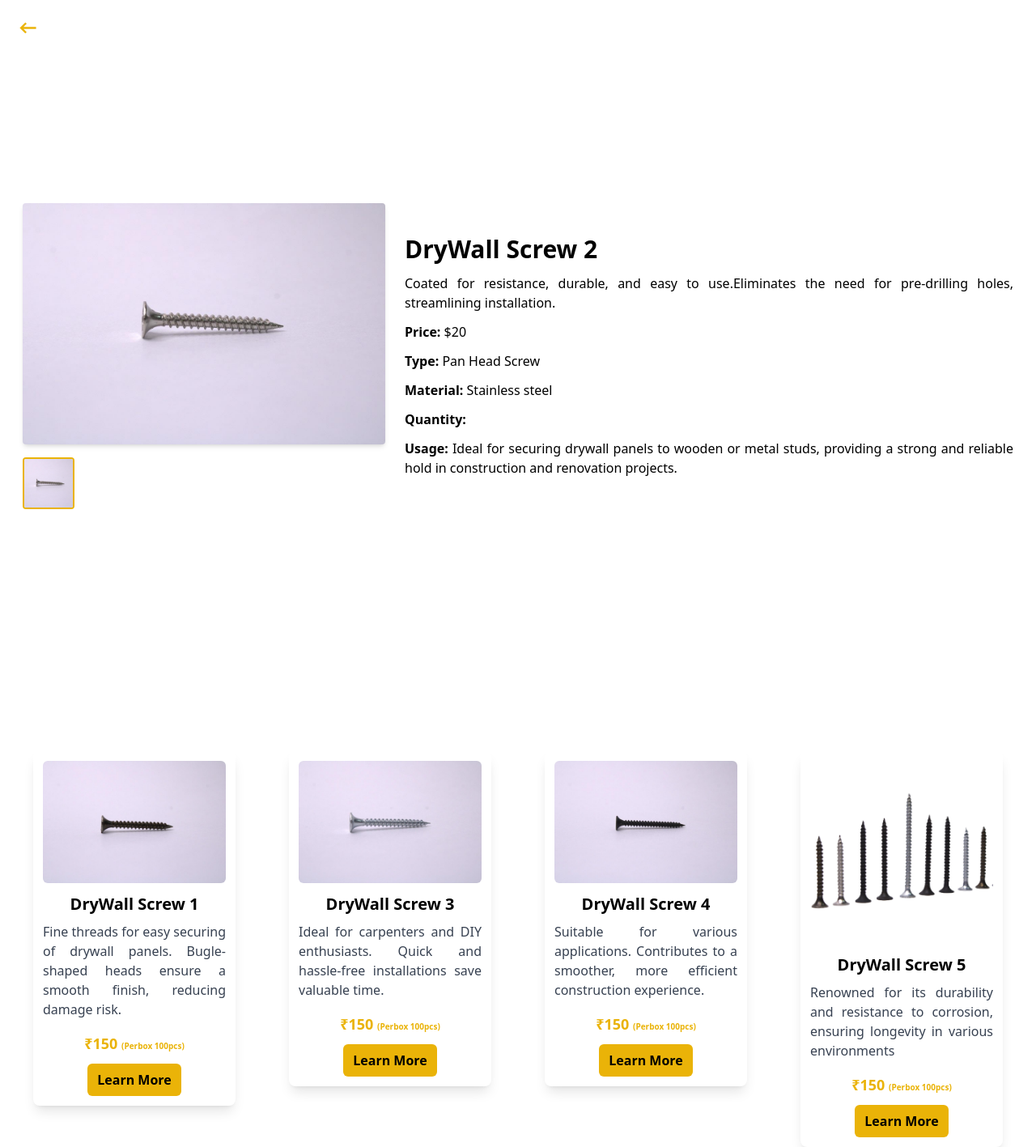
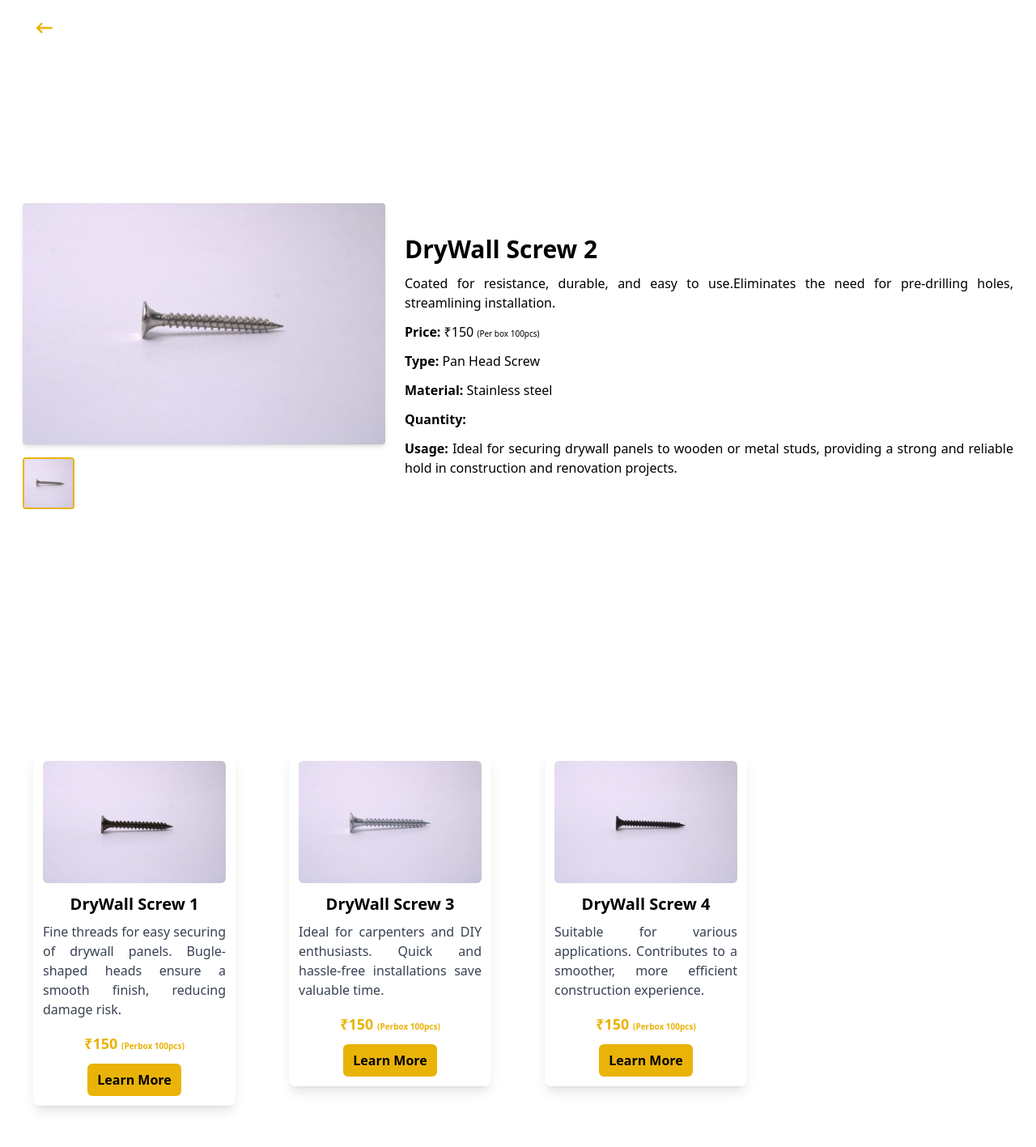
Before and after one commit to Ribai21/sunscrew, a React (Vite) app in the folder FrontEnd/: page /product/2 in a window 1280 px wide. Shown: the whole page at 81% size. After the commit the page ends 1390 px from the top, so only its background shows below. Built offline with nearby package versions, Linux system fonts and the light colour scheme.

Commit message:
fix layout

```diff
--- a/FrontEnd/src/Pages/ProductDetail.jsx
+++ b/FrontEnd/src/Pages/ProductDetail.jsx
@@ -45,7 +45,7 @@ const ProductDetail = () => {
         <div className="static md:absolute top-5 left-5 z-10">
           <CgArrowLeft
             size={29}
-            className="cursor-pointer text-yellow-500 inline-block hover:text-yellow-600 transition-all duration-300"
+            className="cursor-pointer text-yellow-500 absolute top-[4%] left-5 inline-block hover:text-yellow-600 transition-all duration-300"
             onClick={() => navigate(-1)}
           />
         </div>
@@ -77,7 +77,7 @@ const ProductDetail = () => {
           <h1 className="text-3xl font-bold">{product.name}</h1>
           <p>{product.description}</p>
           <p>
-            <strong>Price:</strong> {product.price}
+            <strong>Price:</strong> {product.price} <span className="text-[10px]">(Per box 100pcs)</span>
           </p>
           <p>
             <strong>Type:</strong> {product.type}
@@ -102,7 +102,7 @@ const ProductDetail = () => {
       </h1>
       <div className="grid justify-items-center lg:grid-cols-4 md:grid-cols-3 grid-cols-1 gap-4 px-4">
         {Products.filter(p => p.id !== product.id).map(item => (
-          <div key={item.id} className="w-full h-[200px] max-w-[250px]">
+          <div key={item.id} className="w-full max-w-[250px]">
             <div className="bg-white p-3 rounded-lg mb-6 shadow-lg ani flex flex-col items-center text-center">
               <img
                 src={item.image}
--- a/FrontEnd/src/component/Data/ProductData.jsx
+++ b/FrontEnd/src/component/Data/ProductData.jsx
@@ -3,7 +3,6 @@ import img1 from '../../assets/screw1.jpg'
 import img2 from '../../assets/screw2.jpg'
 import img3 from '../../assets/screw3.jpg'
 import img4 from '../../assets/screw4.jpg'
-import img5 from '../../assets/screw5.jpg'
 import d1 from '../../assets/Dryscrew/d1.jpg'
 import d2 from '../../assets/Dryscrew/d2.jpg'
 import d3 from '../../assets/Dryscrew/d3.jpg'
@@ -29,7 +28,7 @@ import d4 from '../../assets/Dryscrew/d4.jpg'
             image:img2,
             name: 'DryWall Screw 2',
             description: 'Coated for  resistance, durable, and easy to use.Eliminates the need for pre-drilling holes, streamlining installation.',
-            price: '$20',
+            price: '₹150',
             type:'Pan Head Screw',
             material:'Stainless steel',
             size:'1 inch',
@@ -41,7 +40,7 @@ import d4 from '../../assets/Dryscrew/d4.jpg'
             image:img3,
             name: 'DryWall Screw 3',
             description: 'Ideal for carpenters and DIY enthusiasts. Quick and hassle-free installations save valuable time.',
-            price: '$30',
+            price: '₹150',
             type:'Flat Head Screw',
             material:'Stainless steel',
             size:'1 inch',
@@ -53,19 +52,7 @@ import d4 from '../../assets/Dryscrew/d4.jpg'
             image:img4,
             name: 'DryWall Screw 4',
             description: 'Suitable for various applications. Contributes to a smoother, more efficient construction experience.',
-            price: '$30',
-            type:'Philips Head Screw',
-            material:'Stainless steel',
-            size:'1 inch',
-            weight:'0.5 oz',
-            usage: 'Ideal for securing drywall panels to wooden or metal studs, providing a strong and reliable hold in construction and renovation projects.'
-        },
-        {
-            id: 5,
-            image:img5,
-            name: 'DryWall Screw 5',
-            description:'Renowned for its durability and resistance to corrosion, ensuring longevity in various environments',
-            price: '$30',
+            price: '₹150',
             type:'Philips Head Screw',
             material:'Stainless steel',
             size:'1 inch',
@@ -74,3 +61,17 @@ import d4 from '../../assets/Dryscrew/d4.jpg'
         }
     ];
     export default products;
+
+
+        // {
+        //     id: 5,
+        //     image:img5,
+        //     name: 'DryWall Screw 5',
+        //     description:'Renowned for its durability and resistance to corrosion, ensuring longevity in various environments',
+        //     price: '₹150',
+        //     type:'Philips Head Screw',
+        //     material:'Stainless steel',
+        //     size:'1 inch',
+        //     weight:'0.5 oz',
+        //     usage: 'Ideal for securing drywall panels to wooden or metal studs, providing a strong and reliable hold in construction and renovation projects.'
+        // }
--- a/FrontEnd/src/component/Navbar.jsx
+++ b/FrontEnd/src/component/Navbar.jsx
@@ -50,7 +50,7 @@ return (
                   : 'text-gray-900 hover:text-yellow-600'
               }`}
                    >
-                    <Link to={item.link} smooth={true} className="no-underline  text-gray-900 font-medium hover:text-yellow-600">{item.name}</Link>
+                    <Link to={item.link} smooth={true} className="under relative  text-gray-900   hover:text-yellow-600">{item.name}</Link>
                 </li>
                 ))}
                 <Link to='contact' smooth={true}><div className="bg-yellow-500  relative font-semibold text-white px-6 py-3 rounded-lg hover:bg-yellow-600 transition duration-300">
@@ -70,7 +70,7 @@ return (
                 <ul className='list-none p-5 font-semibold space-y-10'>
                    {nav.map((item)=>(
                     <li key={item.id} className="text-gray-700 hover:text-blue-500">
-                    <Link to={item.link} smooth={true} onClick={()=>setOpen(false)} className="no-underline text-gray-900 font-medium hover:text-yellow-600">{item.name}</Link>
+                    <Link to={item.link} smooth={true} onClick={()=>setOpen(false)} className="font-bold under  relative text-gray-900  hover:text-yellow-600">{item.name}</Link>
                 </li>
                 ))}
 
--- a/FrontEnd/src/component/Product.jsx
+++ b/FrontEnd/src/component/Product.jsx
@@ -25,7 +25,7 @@ const Product = () => {
                 <img
                   src={product.image}
                   alt={product.name}
-                  className="w-full hover:scale-105 transition duration-300 mb-3 rounded-md h-auto"
+                  className="w-full hover:scale-105  transition duration-300 mb-3 rounded-md "
                 />
               </div>
               <div className="w-full">
--- a/FrontEnd/src/index.css
+++ b/FrontEnd/src/index.css
@@ -86,3 +86,19 @@ color: #eab308 !important;
         transform:scale(1);
     }
 }
+.under::before {
+    content: "";
+    position: absolute;
+    width: 0;
+    height: 2px;
+    left: 50%;
+    transform: translateX(-50%);
+    top: 100%;
+    border-radius: 10px;
+    background-color: #eab308;
+    z-index: -1;
+    transition: width 0.3s ease-in-out;
+}
+.under:hover::before {
+    width: 100%;
+}
```
